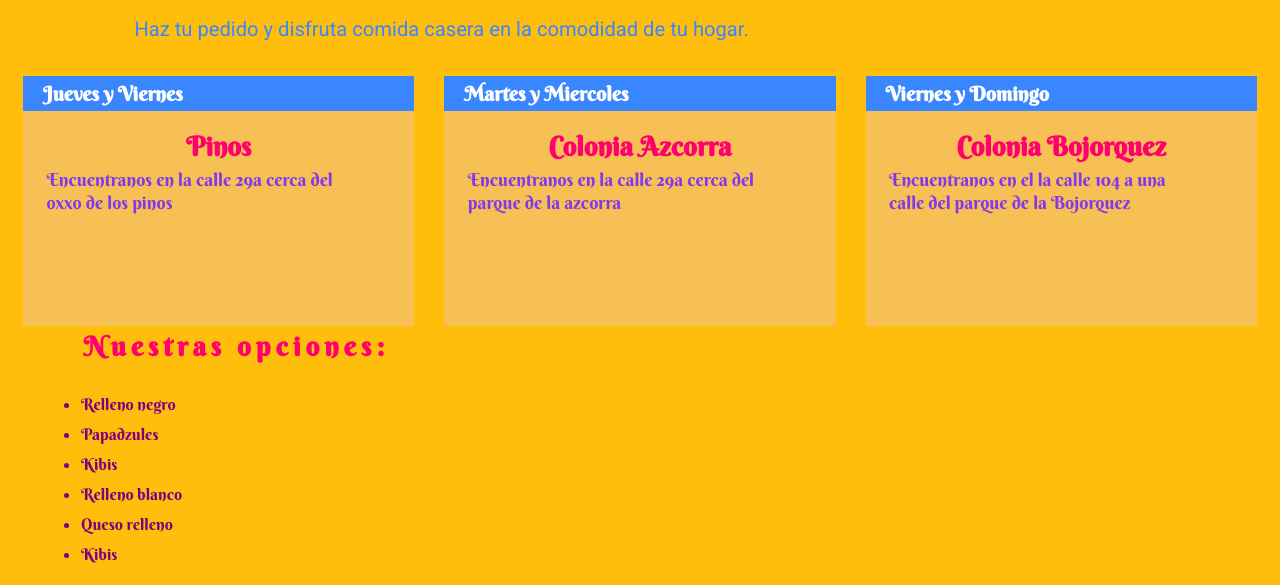
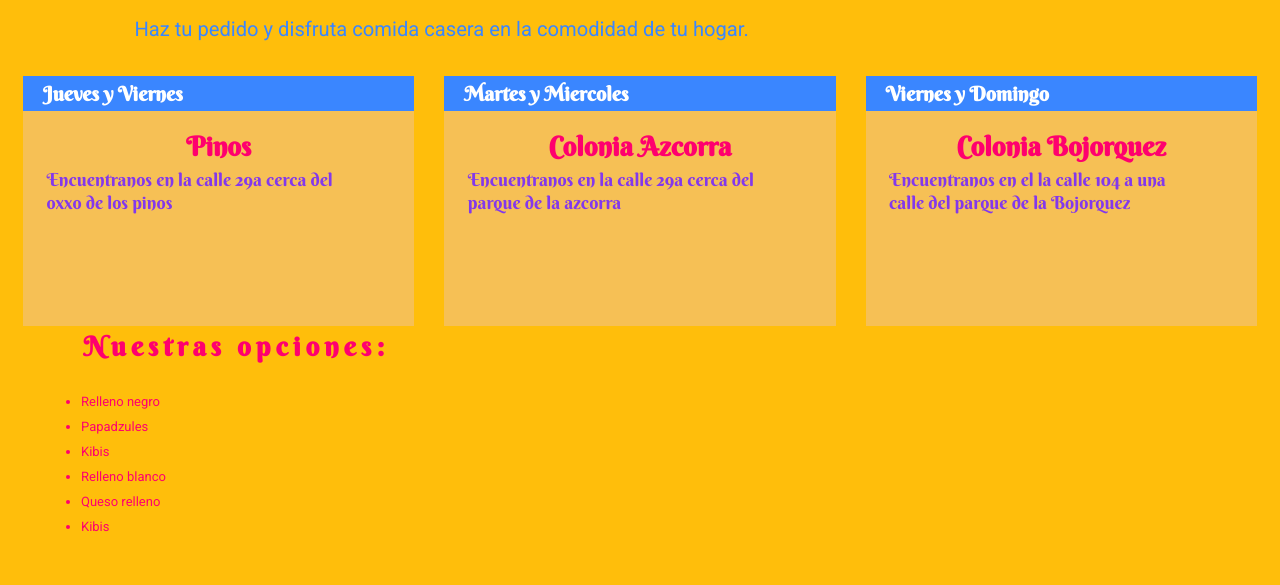
Before and after one commit to Vaitiare23/vaitiare23.github.io, a plain HTML site: page index.html in a window 1280 px wide. Shown: the part 244-829 px from the top of the page. After the commit the page ends 800 px from the top, so only its background shows below. Drawn offline with Linux system fonts and the light colour scheme.

Commit message:
Update style.css

```diff
--- a/css/style.css
+++ b/css/style.css
@@ -1,6 +1,6 @@
-.opciones li{font-family: 'Roboto'
-              color:#fb5607
-                         font-size:13px}
+.opciones li{font-family: 'Roboto';
+              color:#ff006e;
+                         font-size:13px;}
 .opciones h4{
 	font-size:15px; letter-spacing:5px; line-height:12px;
 }
```
